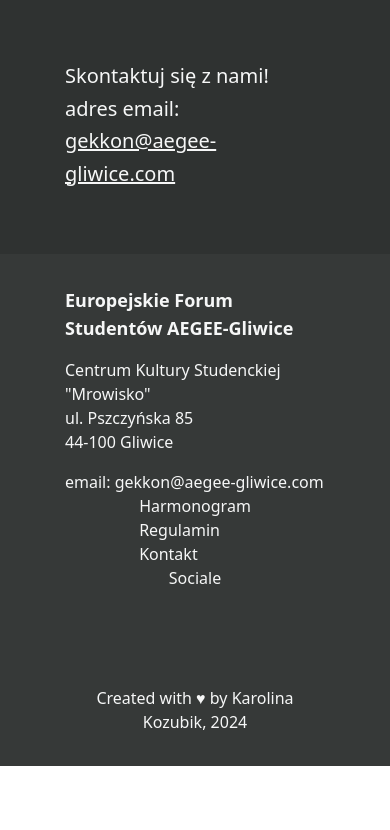
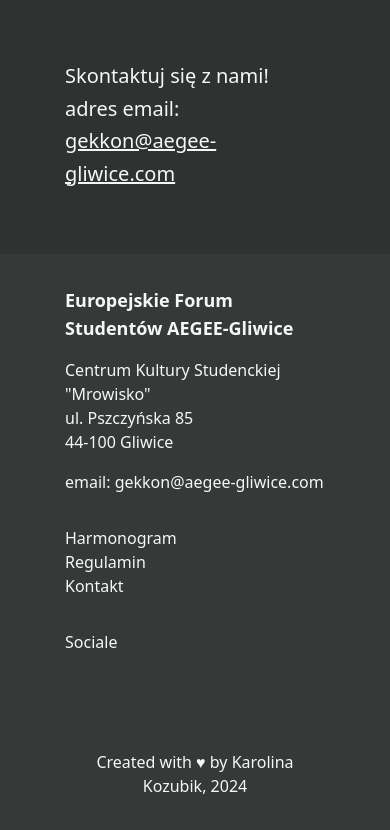
Before and after one commit to RadekJedrzejczyk/gekkon-website, a Vue app: page / in a window 390 px wide. Shown: the part 2244-3074 px from the top of the page. Before the commit the page ends 3010 px from the top, so only its background shows below. Built offline with nearby package versions, Linux system fonts and the light colour scheme.

Commit message:
fix: proper footer display on mobile

```diff
--- a/src/components/FooterPanel.vue
+++ b/src/components/FooterPanel.vue
@@ -4,8 +4,8 @@
 
 <template>
   <div class="mt-16 pt-8 w-2/3 mx-auto">
-    <div class="grid md:grid-cols-3 justify-items-center pb-16">
-      <div>
+    <div class="grid pb-16 md:grid-cols-3 md:justify-items-center">
+      <div class="pb-8 md:pb-0">
         <p class="font-bold text-lg pb-4">Europejskie Forum Studentów AEGEE-Gliwice</p>
         <p class="pb-4">
           Centrum Kultury Studenckiej "Mrowisko" <br>
@@ -14,7 +14,7 @@
         </p>
         <p>email: gekkon@aegee-gliwice.com</p>
       </div>
-      <div>
+      <div class="pb-8 md:pb-0">
         <NavItems classes="block"/>
       </div>
       <div>Sociale</div>
```
